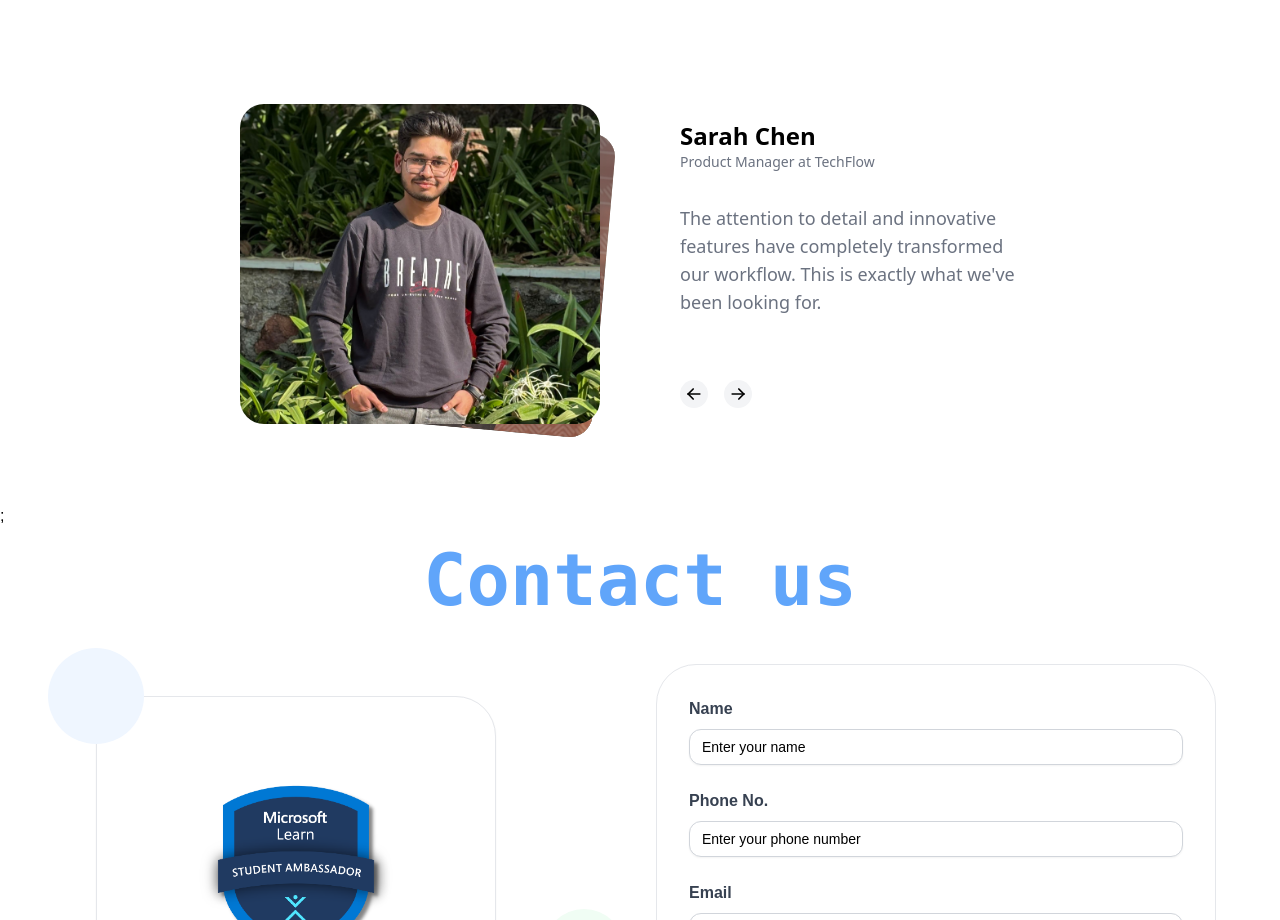
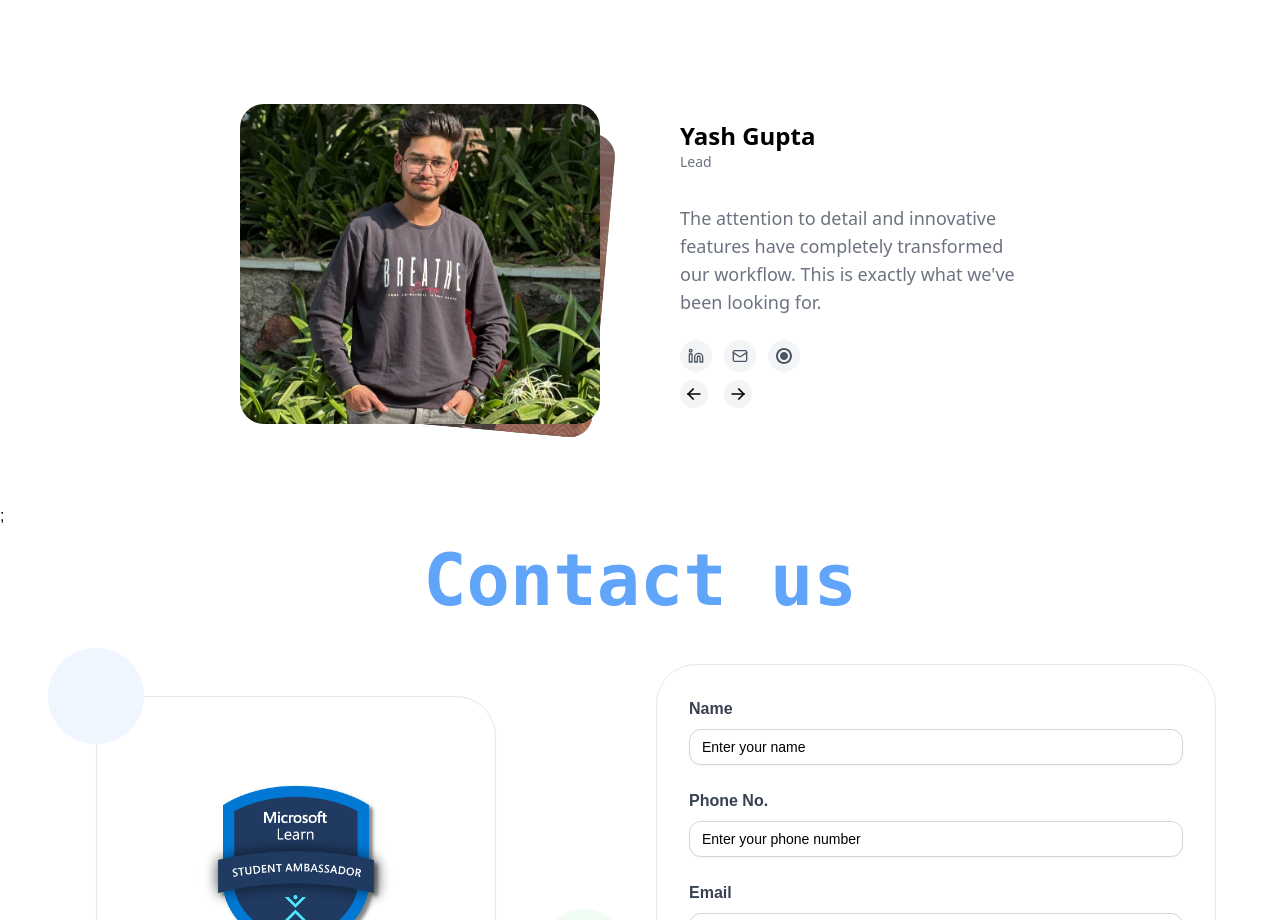
Before and after one commit to StrugglerSuryansh/mlsamiet2.0, a Next.js app: page / in a window 1280 px wide. Shown: the part 2404-3324 px from the top of the page. Built offline with nearby package versions, Linux system fonts and the light colour scheme.

Commit message:
added stuff

```diff
--- a/src/components/AnimatedTestimonials.tsx
+++ b/src/components/AnimatedTestimonials.tsx
@@ -1,92 +1,106 @@
 import { AnimatedTestimonials } from "@/components/ui/animated-testimonials";
 import { TextAnimate } from "@/components/magicui/text-animate";
+import { Commudle } from "./icons/Commudle";
 
 export function AnimatedTestimonialsDemo() {
   const testimonials = [
     {
       quote:
         "The attention to detail and innovative features have completely transformed our workflow. This is exactly what we've been looking for.",
-      name: "Sarah Chen",
-      designation: "Product Manager at TechFlow",
+      name: "Yash Gupta",
+      designation: "Lead",
       src: "/MLSA_WEBSITE/Domain_Heads_photo/yash1.JPG",
+      social: {
+        commudle: "https://www.commudle.com/users/yashg",
+        linkedin: "https://www.linkedin.com/in/yash-gupta-b59877280/",
+        email: "yashg031124@gmail.com"
+      }
     },
-    //fill the rest of the array with objects like the one above
     {
       quote:
         "Implementation was seamless and the results exceeded our expectations. The platform's flexibility is remarkable.",
       name: "Muskan Jain",
-      designation: "CTO at InnovateSphere",
+      designation: "Lead",
       src: "/MLSA_WEBSITE/Domain_Heads_photo/MUSKAN2.jpg",
       social: {
-        twitter: "https://twitter.com/sarahchen",
-        linkedin: "https://linkedin.com/in/sarah-chen",
-        instagram: "https://instagram.com/sarahchen.tech"
+        commudle: "https://www.commudle.com/users/Muskanjain1702",
+        linkedin: "https://www.linkedin.com/in/muskanjain1702/",
+        email: "muskanjain1702@gmail.com"
       }
-
     },
     {
       quote:
         "This solution has significantly improved our team's productivity. The intuitive interface makes complex tasks simple.",
-      name: "Emily Watson",
-      designation: "Operations Director at CloudScale",
+      name: "Yagyansh Singh Deshwal",
+      designation: "Head Of Operations",
       src: "/MLSA_WEBSITE/Domain_Heads_photo/yagyansh.jpg",
+      social: {
+        linkedin: "https://www.linkedin.com/in/yagyansh-singh-deshwal/",
+        email: "yagyanshsinghdeshwal@gmail.com"
+      }
     },
     {
       quote:
         "Outstanding support and robust features. It's rare to find a product that delivers on all its promises.",
-      name: "James Kim",
-      designation: "Engineering Lead at DataPro",
+      name: "Suryansh",
+      designation: "Tech Head",
       src: "/MLSA_WEBSITE/Domain_Heads_photo/suryansh.png",
-    },
-    {
-      quote:
-        "The scalability and performance have been game-changing for our organization. Highly recommend to any growing business.",
-      name: "Lisa Thompson",
-      designation: "VP of Technology at FutureNet",
-      src: "/MLSA_WEBSITE/Domain_Heads_photo/tanushka.jpg",
       social: {
-        twitter: "https://twitter.com/sarahchen",
-        linkedin: "https://linkedin.com/in/sarah-chen",
-        instagram: "https://instagram.com/sarahchen.tech"
+        commudle: "https://www.commudle.com/users/Suryanshpatwal1",
+        linkedin: "https://www.linkedin.com/in/suryansh-patwal/",
+        email: "suryanshpatwal@gmail.com"
       }
     },
     {
       quote:
         "The scalability and performance have been game-changing for our organization. Highly recommend to any growing business.",
-      name: "Lisa Thompson",
-      designation: "VP of Technology at FutureNet",
-      src: "/MLSA_WEBSITE/Domain_Heads_photo/anmol.jpg",
+      name: "Tanushka Kashyap",
+      designation: "Content Head",
+      src: "/MLSA_WEBSITE/Domain_Heads_photo/tanushka.jpg",
       social: {
-        twitter: "https://twitter.com/sarahchen",
-        linkedin: "https://linkedin.com/in/sarah-chen",
-        instagram: "https://instagram.com/sarahchen.tech"
+        linkedin: "https://www.linkedin.com/in/tanushka-kashyap-3b5a28211/",
+        email: "tanushkakashyap506@gmail.com",
+        commudle: "https://www.commudle.com/users/da6ac7497d07e91ee07ea2683c57a17c"
       }
     },
     {
       quote:
         "The scalability and performance have been game-changing for our organization. Highly recommend to any growing business.",
-      name: "Lisa Thompson",
-      designation: "VP of Technology at FutureNet",
-      src: "/MLSA_WEBSITE/Domain_Heads_photo/pari.png",
+      name: "Anmol Kumar",
+      designation: "Graphics Head",
+      src: "/MLSA_WEBSITE/Domain_Heads_photo/anmol.jpg",
       social: {
-        twitter: "https://twitter.com/sarahchen",
-        linkedin: "https://linkedin.com/in/sarah-chen",
-        instagram: "https://instagram.com/sarahchen.tech"
+        commudle: "https://www.commudle.com/users/anmolkumar001",
+        linkedin: "https://www.linkedin.com/in/anmolkumar01/",
+        email: "anmolkumar.cod01@gmail.com"
       }
     },
     {
       quote:
         "The scalability and performance have been game-changing for our organization. Highly recommend to any growing business.",
-      name: "Lisa Thompson",
-      designation: "VP of Technology at FutureNet",
+      name: "Pari Aggarwal",
+      designation: "Outreach Head",
+      src: "/MLSA_WEBSITE/Domain_Heads_photo/pari.png",
+      social: {
+        commudle: "https://www.commudle.com/users/Pariagarwal",
+        linkedin: "https://www.linkedin.com/in/pari-agarwal-3153bb290/",
+        email: "agarwalpari329@gmail.com"
+      }
+    },
+    {
+      quote:
+        "The scalability and performance have been game-changing for our organization. Highly recommend to any growing business.",
+      name: "Asit Upadhyay",
+      designation: "Media Head",
       src: "/MLSA_WEBSITE/Domain_Heads_photo/ASIT_UPADHYAY.jpg",
       social: {
-        twitter: "https://twitter.com/sarahchen",
-        linkedin: "https://linkedin.com/in/sarah-chen",
-        instagram: "https://instagram.com/sarahchen.tech"
+        commudle: "https://www.commudle.com/users/asitupadhyay",
+        linkedin: "https://www.linkedin.com/in/asit-upadhyay-5b469a207/",
+        email: "asit.upadhyay793@gmail.com"
       }
-    },
+    }
   ];
+
   return <div>
     <div className="flex flex-col items-center justify-center gap-4 text-blue-400 dark:text-cyan-400 text-center font-bold font-mono m-4">
       <TextAnimate
--- /dev/null
+++ b/src/components/icons/Commudle.tsx
@@ -0,0 +1,12 @@
+"use client";
+
+export const Commudle = ({ className = "w-4 h-4" }: { className?: string }) => (
+    <svg
+        viewBox="0 0 512 512"
+        fill="currentColor"
+        className={className}
+        xmlns="http://www.w3.org/2000/svg"
+    >
+        <path d="M256 0C114.6 0 0 114.6 0 256s114.6 256 256 256s256-114.6 256-256S397.4 0 256 0zM256 448c-105.9 0-192-86.13-192-192s86.13-192 192-192s192 86.13 192 192S361.9 448 256 448zM256 128c-70.69 0-128 57.31-128 128s57.31 128 128 128s128-57.31 128-128S326.7 128 256 128z" />
+    </svg>
+);
--- a/src/components/ui/animated-testimonials.tsx
+++ b/src/components/ui/animated-testimonials.tsx
@@ -4,7 +4,8 @@ import { IconArrowLeft, IconArrowRight } from "@tabler/icons-react";
 import { motion, AnimatePresence } from "framer-motion";
 import Image from "next/image";
 import { useEffect, useState } from "react";
-import { Twitter, Linkedin, Instagram } from "lucide-react";
+import { Twitter, Linkedin, Mail } from "lucide-react";
+import { Commudle } from "../icons/Commudle";
 
 type Testimonial = {
   quote: string;
@@ -14,7 +15,8 @@ type Testimonial = {
   social?: {
     twitter?: string;
     linkedin?: string;
-    instagram?: string;
+    email?: string;
+    commudle?: string;
   };
 };
 
@@ -159,14 +161,24 @@ export const AnimatedTestimonials = ({
                     <Linkedin className="w-4 h-4 text-gray-600 dark:text-neutral-400" />
                   </a>
                 )}
-                {testimonials[active].social?.instagram && (
+                {testimonials[active].social?.email && (
                   <a
-                    href={testimonials[active].social?.instagram}
+                    href={`mailto:${testimonials[active].social?.email}`}
                     target="_blank"
                     rel="noopener noreferrer"
                     className="p-2 rounded-full bg-gray-100 hover:bg-gray-200 dark:bg-neutral-800 dark:hover:bg-neutral-700 transition-colors duration-200"
                   >
-                    <Instagram className="w-4 h-4 text-gray-600 dark:text-neutral-400" />
+                    <Mail className="w-4 h-4 text-gray-600 dark:text-neutral-400" />
+                  </a>
+                )}
+                {testimonials[active].social?.commudle && (
+                  <a
+                    href={testimonials[active].social?.commudle}
+                    target="_blank"
+                    rel="noopener noreferrer"
+                    className="p-2 rounded-full bg-gray-100 hover:bg-gray-200 dark:bg-neutral-800 dark:hover:bg-neutral-700 transition-colors duration-200"
+                  >
+                    <Commudle className="w-4 h-4 text-gray-600 dark:text-neutral-400" />
                   </a>
                 )}
               </motion.div>
```
